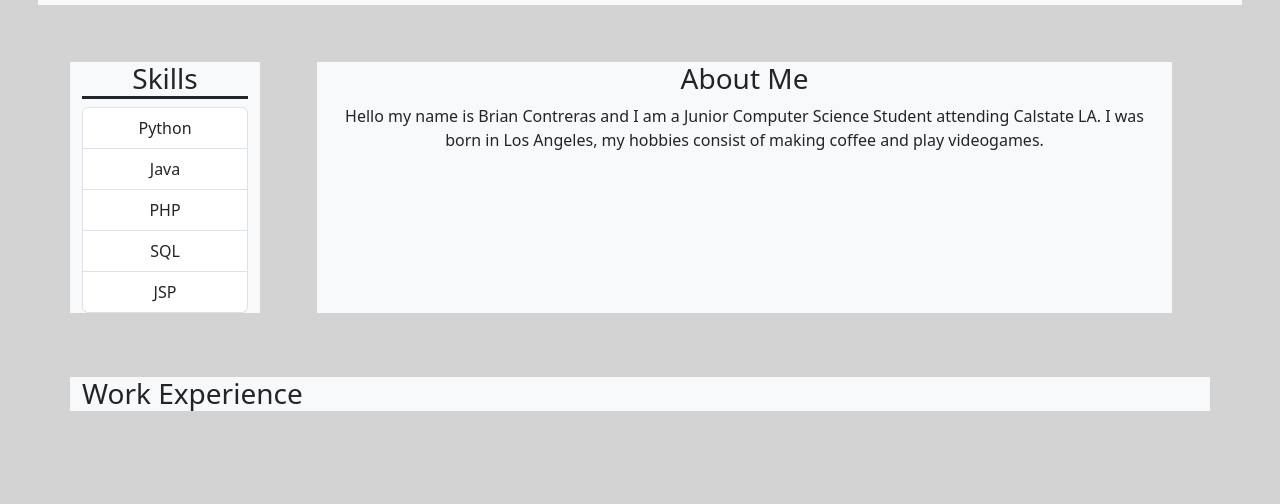
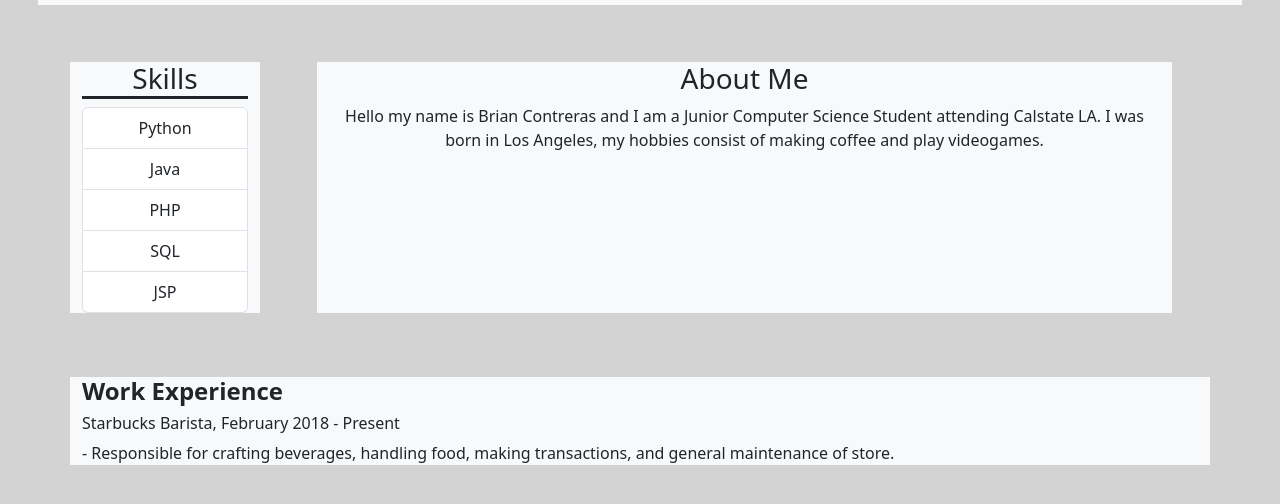
Before and after one commit to briancontreras/acm-beginner-project, a plain HTML site: page index.html in a window 1280 px wide. Shown: the part 148-652 px from the top of the page. Drawn offline with nearby package versions, Linux system fonts and the light colour scheme.

Commit message:
added work experience

```diff
--- a/index.html
+++ b/index.html
@@ -52,7 +52,13 @@
         </div>
       </div>
       <div id = "col4" class = "container bg-body-tertiary">
-        <h3>Work Experience</h3>
+        <h4><b>Work Experience</b></h3>
+        <h6>
+            Starbucks Barista,                                     February 2018 - Present<br>
+        </h6>
+        <p>
+            - Responsible for crafting beverages, handling food, making transactions, and general maintenance of
+            store.</p>
 
       </div>
 
```
